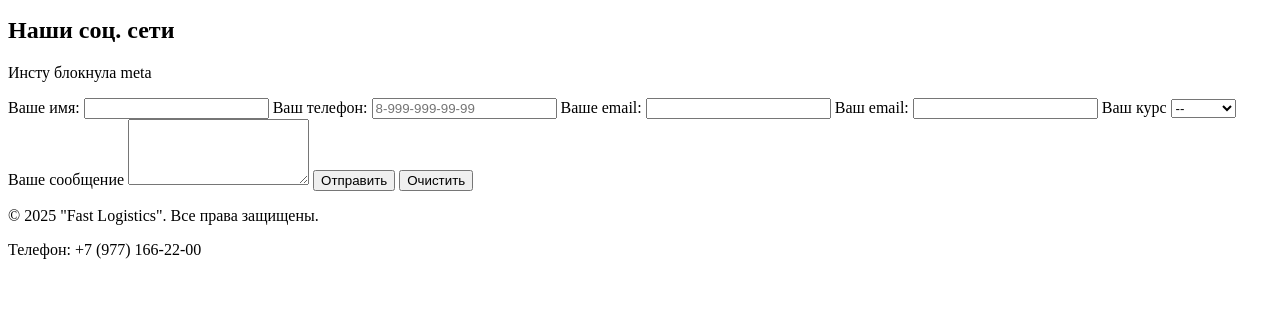
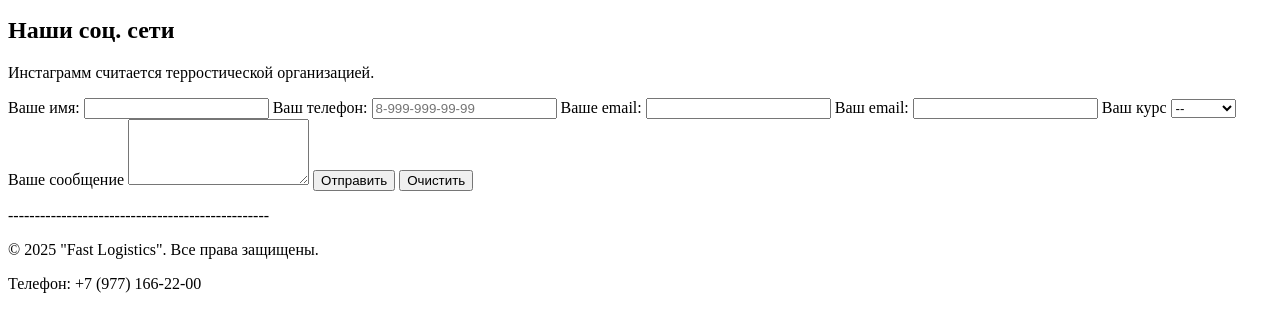
Before and after one commit to Antton-Lukyanov/my-project, a plain HTML site: page docs/contacts.html in a window 1280 px wide. Shown: the part 231-562 px from the top of the page. Drawn offline with Linux system fonts and the light colour scheme.

Commit message:
otstup snizy

```diff
--- a/docs/contacts.html
+++ b/docs/contacts.html
@@ -32,7 +32,7 @@
 
         <section>
             <h2>Наши соц. сети</h2>
-            <p>Инсту блокнула meta</p>
+            <p>Инстаграмм считается терростической организацией.</p>
         </section>
 
         <form id="ContactForm">
@@ -69,6 +69,7 @@
     </main>
 
     <footer>
+        <p>-------------------------------------------------</p>
         <p>&copy; 2025 "Fast Logistics". Все права защищены.</p>
         <p>Телефон: +7 (977) 166-22-00</p>
     </footer>
```
Also changed, not shown: docs/about.html (+1 -0 lines), docs/index.html (+1 -0 lines).
